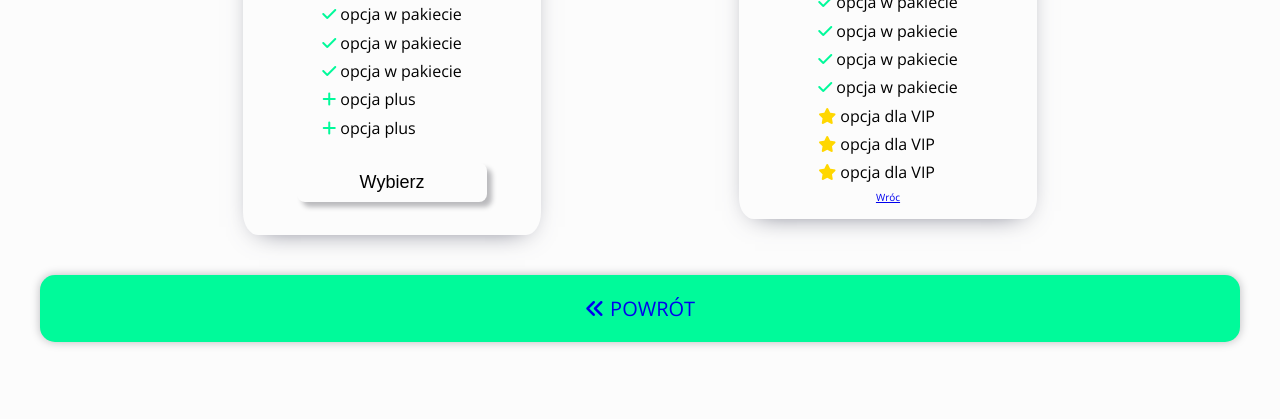
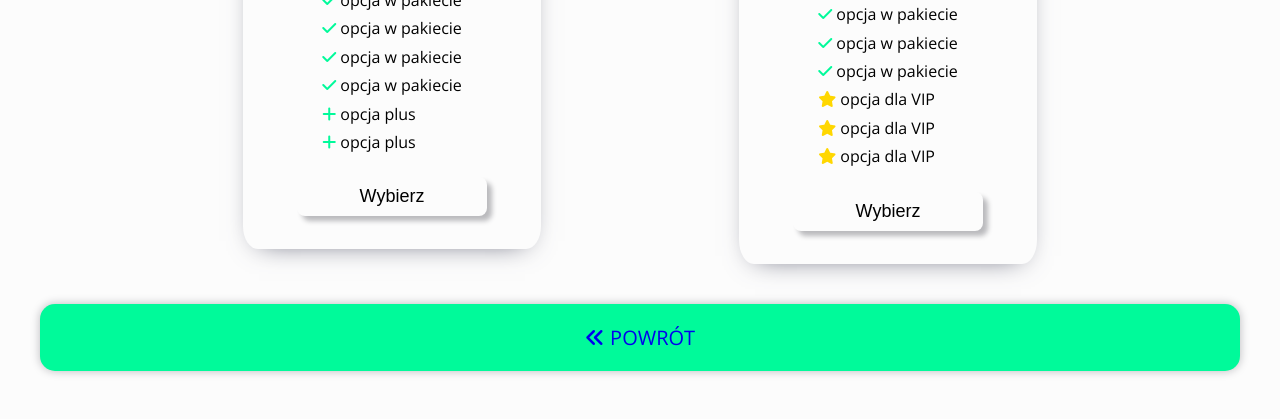
Before and after one commit to MateuszLemanski/Forest, a plain HTML site: page oferty.html in a window 1280 px wide. Shown: the part 863-1282 px from the top of the page. Drawn offline with nearby package versions, Linux system fonts and the light colour scheme.

Commit message:
fixing button

```diff
--- a/oferty.html
+++ b/oferty.html
@@ -97,7 +97,7 @@
                         <li><i class="fa-solid fa-star" style="color: #ffd700;"></i> opcja dla VIP</li>
 
                     </ul>
-                    <a href="index.html"> Wróc</a>
+                    <button>Wybierz</button>
                 </div>
             </div>
             <a href="index.html" class="more-offer-button"><i class="fa-solid fa-angles-left"></i> Powrót</a>
```
